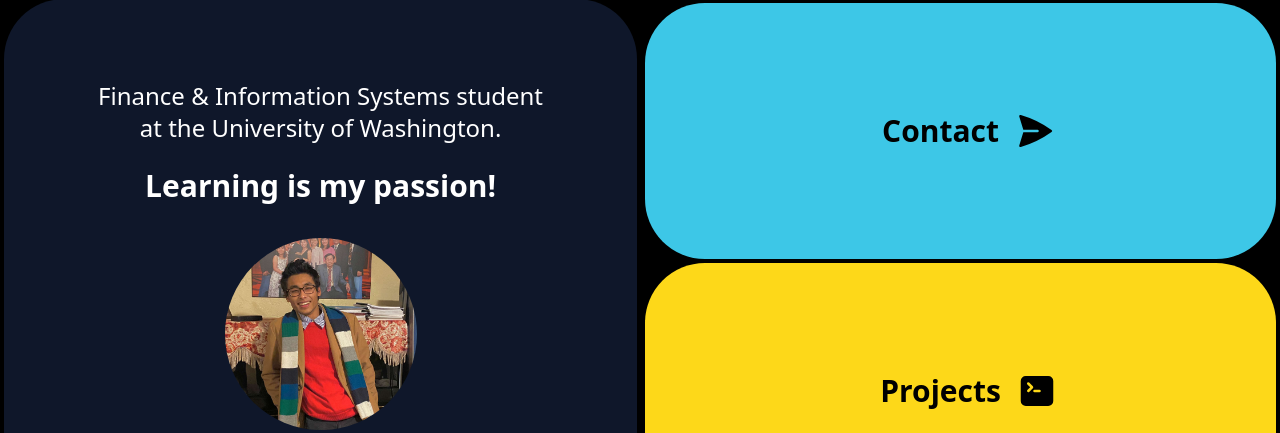
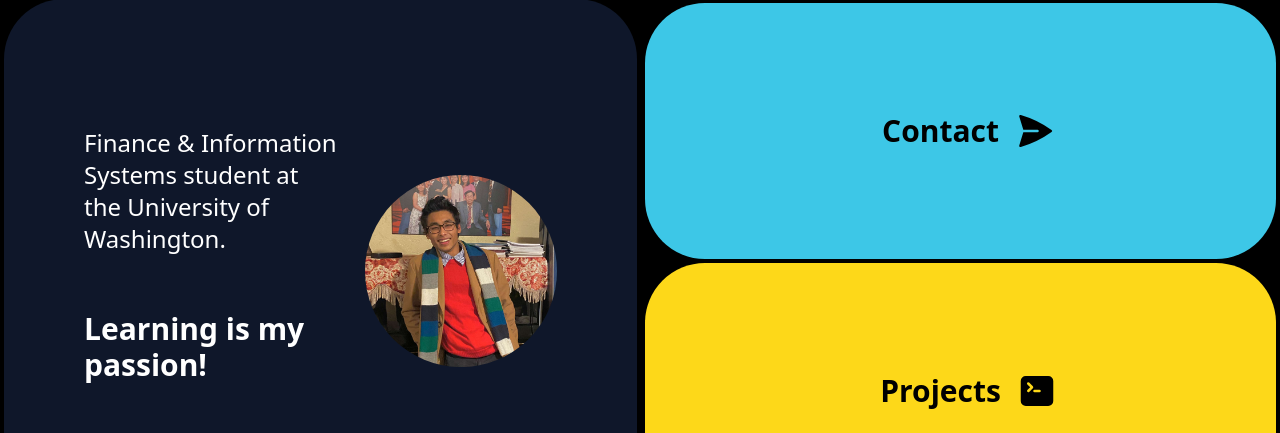
Before and after one commit to kimlong0/portfolio, a React (Vite) app: page / in a window 1280 px wide. Shown: the part 697-1130 px from the top of the page. Built offline with nearby package versions, Linux system fonts and the light colour scheme; a web font is replaced by a local one.

Commit message:
change text alignment for about

```diff
--- a/src/components/About.jsx
+++ b/src/components/About.jsx
@@ -3,10 +3,10 @@ import { CommandLineIcon, PaperAirplaneIcon } from "@heroicons/react/24/solid"
 function About() {
     return (
         <div className="flex flex-col sm:flex-row">
-            <div className="flex flex-col justify-around items-center basis-1/2 h-128 py-20 px-20 m-1 bg-slate-900 rounded-5xl text-white" id="About">
-                <div className="flex flex-col">
-                    <h3 className="text-xl md:text-2xl text-center">Finance & Information Systems student at the University of Washington.</h3>
-                    <p className="text-3xl font-bold mt-6 text-center">Learning is my passion!</p>
+            <div className="flex flex-col lg:flex-row justify-around items-center basis-1/2 h-128 py-20 px-20 m-1 bg-slate-900 rounded-5xl text-white" id="About">
+                <div className="flex flex-col xl:gap-8 lg:pr-6">
+                    <h3 className="text-xl md:text-2xl text-center lg:text-left max-w-lg">Finance & Information Systems student at the University of Washington.</h3>
+                    <p className="text-3xl font-bold mt-6 text-center lg:text-left">Learning is my passion!</p>
                 </div>
                 <img src="images/Profile-Pic.jpg" className="shrink-0 h-48 w-48 sm:w-40 sm:h-40 md:h-48 md:w-48 mt-8 rounded-full object-cover"></img>
             </div>
```
